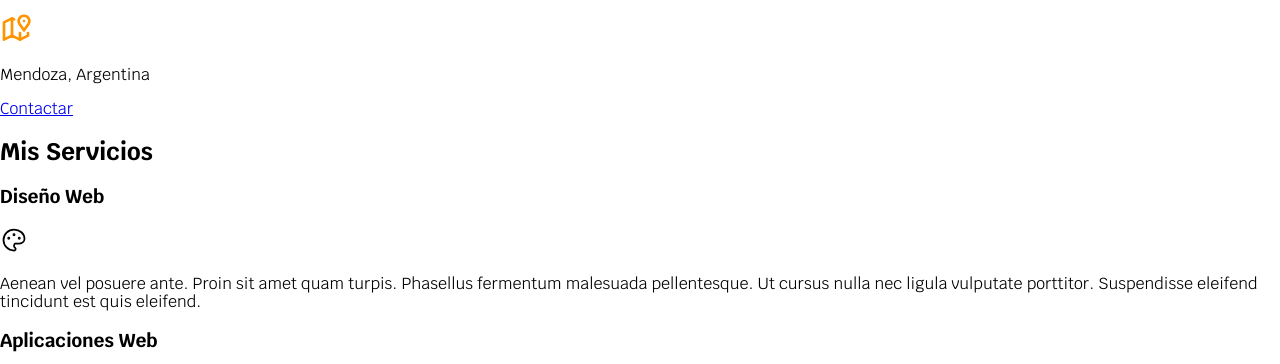
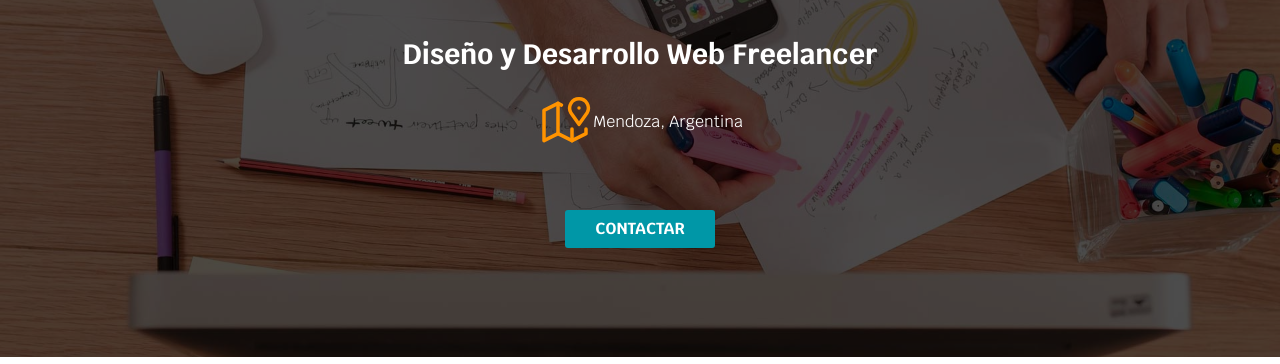
Before and after one commit to EricParlante/Mis-Proyectos, a plain HTML site: page freelancer_inicio/index.html in a window 1280 px wide. Shown: the part 231-595 px from the top of the page. Drawn offline with Linux system fonts and the light colour scheme.

Commit message:
Ultimos Cambios

```diff
--- a/freelancer_inicio/css/style.css
+++ b/freelancer_inicio/css/style.css
@@ -7,32 +7,74 @@
 }
 html{
     font-size: 62.5%;
+    box-sizing: border-box;
+}
+*, *:before, *:after {
+  box-sizing: inherit;
 }
 body{                   /*1 rem es igual a 10px */
     font-size: 16px;
     font-family: 'Krub', sans-serif;
 }
-.titulo {
+h1{
+    font-size: 3.8rem;
+}
+h2{
+    font-size: 2.8rem;
+}
+h3{
+    font-size: 1.8rem;
+}
+h1,h2,h3{
     text-align: center;
-    font-size: 3.8rem;
-    font-weight: bold;
 }
 .titulo span {
     font-size: 2rem;
 }
 .contenedor {
-    width:120rem;
+    max-width:120rem;
     margin: 0 auto;
+}
+.boton{
+    color: var(--blanco);
+    text-decoration: none;
+    text-transform: uppercase;
+    background-color: var(--secundario);
+    font-weight: bold;
+    padding:1rem 3rem;
+    border-radius:.3rem;
+    width: 90%;
+    text-align: center;
+}
+@media(min-width:768px){
+    .boton{
+        width: auto;
+    }
+}
+.boton:hover {
+    background-color: var(--primario);
+    color:var(--oscuro);
 }
 .nav-bg {
     background-color: var(--secundario);
 }
 .navegacion-principal {
     display: flex;
-    justify-content: space-around;
+    flex-direction: column;
+}
+.contenido-hero a {
+    margin-top: 6rem;
+}
+@media(min-width:768px){
+    .navegacion-principal{
+        flex-direction: row;
+        justify-content: space-around;
+    }
 }
 .navegacion-principal a {
     color: var(--blanco);
+    display: block;
+    text-align: center;
     text-decoration: none;
     font-size: 2rem;
     font-weight: bold;
@@ -42,3 +84,33 @@ body{                   /*1 rem es igual a 10px */
     background-color: var(--primario);
     color: var(--oscuro);
 }
+
+.hero {
+    background-image: url(../img/hero.jpg);
+    background-repeat: no-repeat;
+    background-size: cover;
+    height: 450px;
+    position:relative;
+}
+.contenido-hero{
+    position:absolute;
+    background-color:rgba(0,0,0,.7); /**Sintaxis Anterior**/
+    background-color: rgb(0 0 0 / 70%);
+    width: 100%;
+    height: 100%;
+
+    display: flex;
+    flex-direction: column;
+    align-items: center;
+    justify-content: center;
+
+}
+
+.contenido-hero h2,
+.contenido-hero p{
+    color: var(--blanco);
+}
+.ubicacion {
+    display: flex;
+    align-items: center;
+}
--- a/freelancer_inicio/index.html
+++ b/freelancer_inicio/index.html
@@ -23,10 +23,12 @@
             <a href="#">Contacto</a>
         </nav>
     </div>
-    <section>
-        <h2 class="titulo">Diseño y Desarrollo Web Freelancer</h2>
-            <svg xmlns="http://www.w3.org/2000/svg" class="icon icon-tabler icon-tabler-map-2" width="32" height="32"
-                viewBox="0 0 24 24" stroke-width="2" stroke="#ff9300" fill="none" stroke-linecap="round" stroke-linejoin="round">
+    <section class="hero">
+        <div class="contenido-hero">
+            <h2>Diseño y Desarrollo Web <span>Freelancer</span></h2>
+            <div class="ubicacion">
+                <svg xmlns="http://www.w3.org/2000/svg" class="icon icon-tabler icon-tabler-map-2" width="56" height="56"
+                    viewBox="0 0 24 24" stroke-width="1.5" stroke="#ff9300" fill="none" stroke-linecap="round" stroke-linejoin="round">
                     <path stroke="none" d="M0 0h24v24H0z" fill="none" />
                     <line x1="18" y1="6" x2="18" y2="6.01" />
                     <path d="M18 13l-3.5 -5a4 4 0 1 1 7 0l-3.5 5" />
@@ -35,7 +37,10 @@
                     <line x1="15" y1="15" x2="15" y2="20" />
                 </svg>
                 <p>Mendoza, Argentina</p>
-        <a href="#">Contactar</a>
+            </div>
+
+            <a class="boton" href="#">Contactar</a>
+        </div> <!-- Contenido Hero -->
     </section>
 
     <main>
```
Lines whose indentation alone changed are shown as unchanged.
